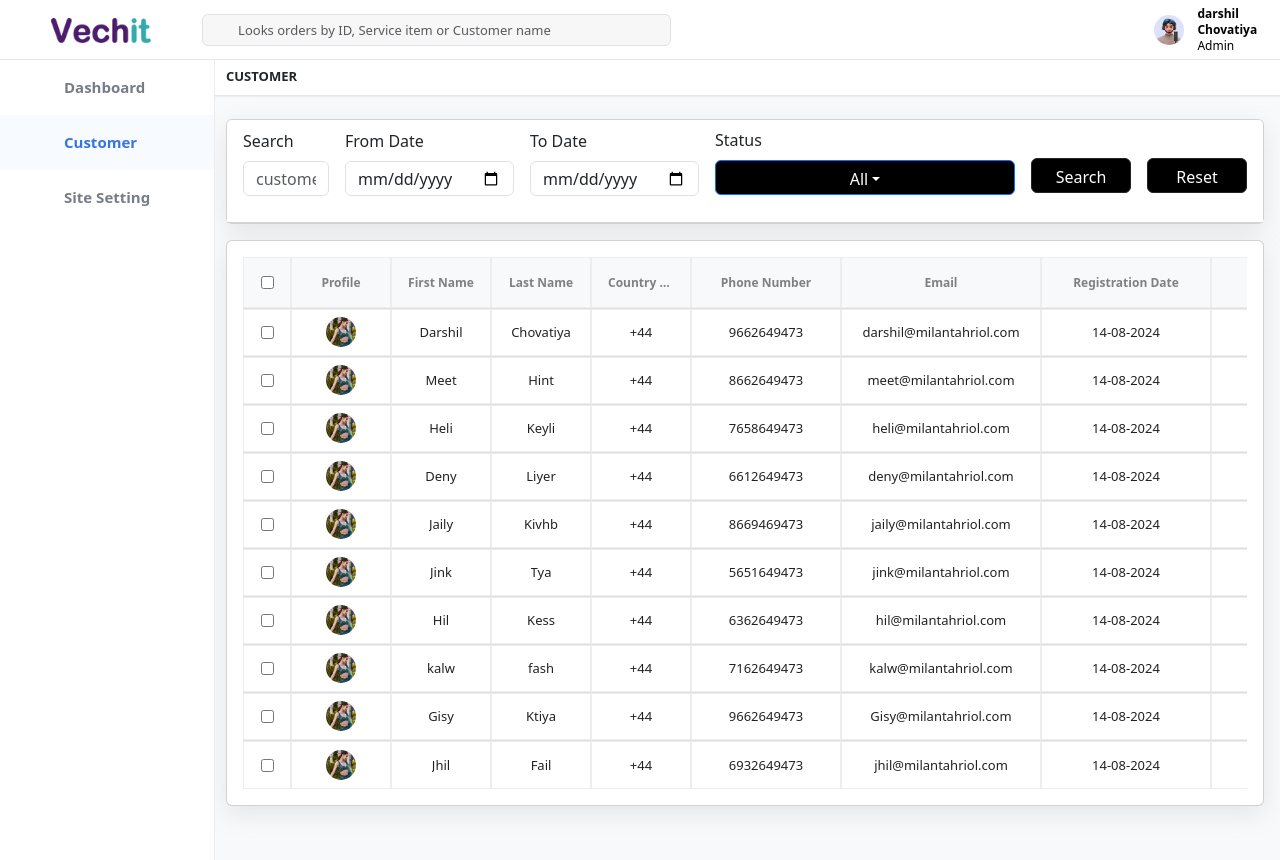
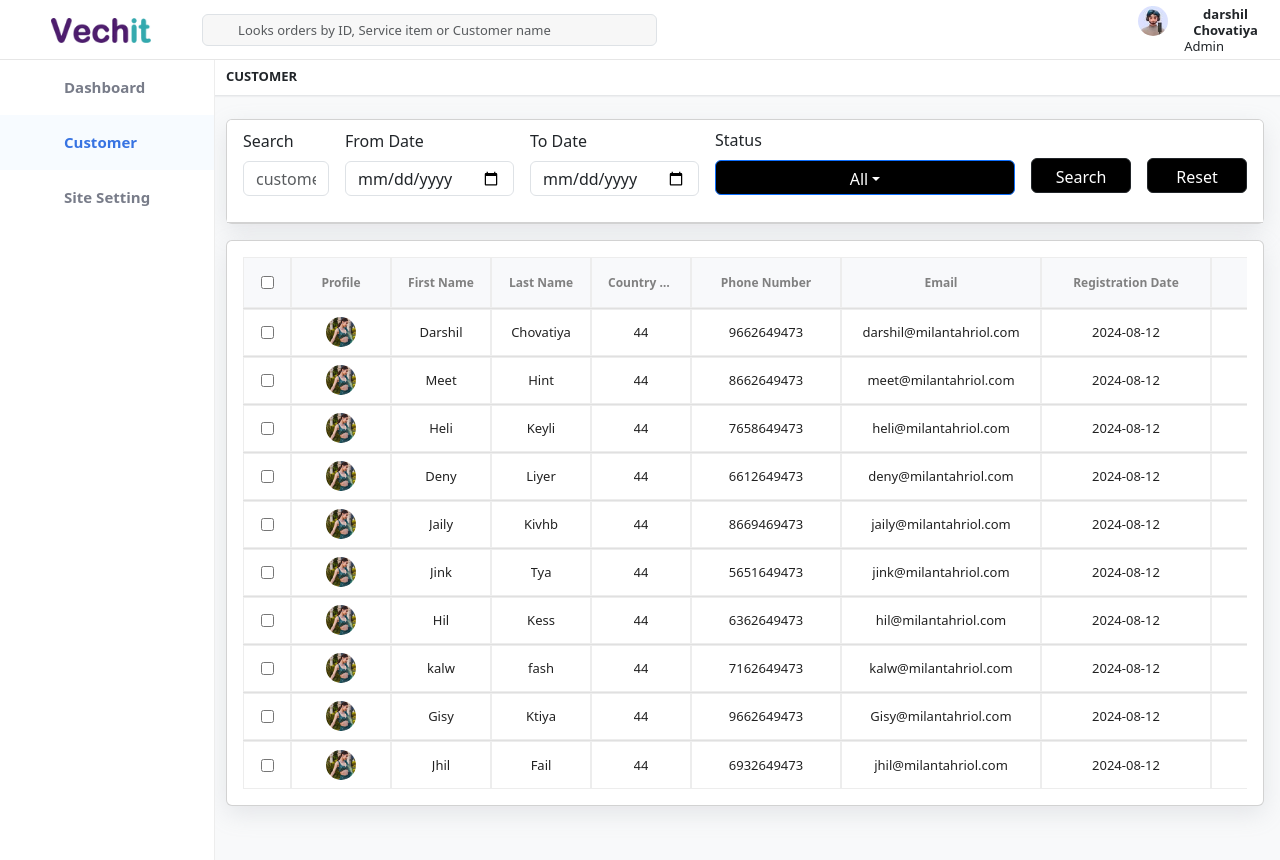
Before and after one commit to darshilchovatiya/Vechit-page-tsk, a Next.js app: page /customer in a window 1280 px wide. Shown: the top 860 px of the page. Built offline with nearby package versions, Linux system fonts and the light colour scheme; some icons are missing.

Commit message:
update btn changes

```diff
--- a/Components/Customer/CustomerTable/CustomerTable.js
+++ b/Components/Customer/CustomerTable/CustomerTable.js
@@ -3,10 +3,9 @@ import { useRouter } from "next/router";
 import { useEffect, useState } from "react";
 import DataTable from "react-data-table-component";
 import { Badge, Button, Card, CardBody } from "reactstrap";
+import ModalPage from "../../Modal/ModalPage";
+import UpdateModal from "../../Modal/UpdateModal";
 import CustomerMainCard from "../CustmorCard/CustomerMainCard";
-import AddModal from "../../Modal/AddModal";
-import UpdateModal from "../../Modal/UpdateModal";
-import ModalPage from "../../Modal/ModalPage";
 
 const customStyles = {
   headCells: {
@@ -32,107 +31,108 @@ export default function CustomerTable() {
   const [selectedId, setSelectedId] = useState(null);
   const toggle = () => setModal(!modal);
   const [searchQuery, setSearchQuery] = useState("");
+  const [type, setType] = useState("");
 
   const [data, setData] = useState([
     {
       id: 1,
       firstname: "Darshil",
       lastname: "Chovatiya",
-      countrycode: "+44",
+      countrycode: "44",
       phonenumber: "9662649473",
       email: "darshil@milantahriol.com",
-      registrationdate: "14-08-2024 ",
-      logindate: "28-08-2024  ",
+      registrationdate: "2024-08-12",
+      logindate: "2024-08-28",
     },
     {
       id: 2,
       firstname: "Meet",
       lastname: "Hint",
-      countrycode: "+44",
+      countrycode: "44",
       phonenumber: "8662649473",
       email: "meet@milantahriol.com",
-      registrationdate: "14-08-2024 ",
-      logindate: "28-08-2024  ",
+      registrationdate: "2024-08-12",
+      logindate: "2024-08-28",
     },
     {
       id: 3,
       firstname: "Heli",
       lastname: "Keyli",
-      countrycode: "+44",
+      countrycode: "44",
       phonenumber: "7658649473",
       email: "heli@milantahriol.com",
-      registrationdate: "14-08-2024 ",
-      logindate: "28-08-2024 ",
+      registrationdate: "2024-08-12",
+      logindate: "2024-08-28",
     },
     {
       id: 4,
       firstname: "Deny",
       lastname: "Liyer",
-      countrycode: "+44",
+      countrycode: "44",
       phonenumber: "6612649473",
       email: "deny@milantahriol.com",
-      registrationdate: "14-08-2024 ",
-      logindate: "28-08-2024 ",
+      registrationdate: "2024-08-12",
+      logindate: "2024-08-28",
     },
     {
       id: 5,
       firstname: "Jaily",
       lastname: "Kivhb",
-      countrycode: "+44",
+      countrycode: "44",
       phonenumber: "8669469473",
       email: "jaily@milantahriol.com",
-      registrationdate: "14-08-2024",
-      logindate: "28-08-2024 ",
+      registrationdate: "2024-08-12",
+      logindate: "2024-08-28",
     },
     {
       id: 6,
       firstname: "Jink",
       lastname: "Tya",
-      countrycode: "+44",
+      countrycode: "44",
       phonenumber: "5651649473",
       email: "jink@milantahriol.com",
-      registrationdate: "14-08-2024",
-      logindate: "28-08-2024",
+      registrationdate: "2024-08-12",
+      logindate: "2024-08-28",
     },
     {
       id: 7,
       firstname: "Hil",
       lastname: "Kess",
-      countrycode: "+44",
+      countrycode: "44",
       phonenumber: "6362649473",
       email: "hil@milantahriol.com",
-      registrationdate: "14-08-2024 ",
-      logindate: "28-08-2024",
+      registrationdate: "2024-08-12",
+      logindate: "2024-08-28",
     },
     {
       id: 8,
       firstname: "kalw",
       lastname: "fash",
-      countrycode: "+44",
+      countrycode: "44",
       phonenumber: "7162649473",
       email: "kalw@milantahriol.com",
-      registrationdate: "14-08-2024",
-      logindate: "28-08-2024",
+      registrationdate: "2024-08-12",
+      logindate: "2024-08-28",
     },
     {
       id: 9,
       firstname: "Gisy",
       lastname: "Ktiya",
-      countrycode: "+44",
+      countrycode: "44",
       phonenumber: "9662649473",
       email: "Gisy@milantahriol.com",
-      registrationdate: "14-08-2024 ",
-      logindate: "28-08-2024 ",
+      registrationdate: "2024-08-12",
+      logindate: "2024-08-28",
     },
     {
       id: 10,
       firstname: "Jhil",
       lastname: "Fail",
-      countrycode: "+44",
+      countrycode: "44",
       phonenumber: "6932649473",
       email: "jhil@milantahriol.com",
-      registrationdate: "14-08-2024",
-      logindate: "28-08-2024 ",
+      registrationdate: "2024-08-12",
+      logindate: "2024-08-28",
     },
   ]);
 
@@ -216,8 +216,9 @@ export default function CustomerTable() {
             <Button
               color="secondary p-0"
               onClick={() => {
+                setType("add");
                 setSelectedId(row.id);
-                toggleAddModal();
+                toggleUpdateModal();
               }}
             >
               <Icon icon="material-symbols:add" width="1rem" height="1rem" />
@@ -227,7 +228,9 @@ export default function CustomerTable() {
           <Button
             color="primary p-0"
             onClick={() => {
+              setType("update");
               setSelectedId(row.id);
+              setFormData(row);
               toggleUpdateModal();
             }}
           >
@@ -282,9 +285,6 @@ export default function CustomerTable() {
 
   // add new data
 
-  const [addModalOpen, setAddModalOpen] = useState(false);
-  const toggleAddModal = () => setAddModalOpen(!addModalOpen);
-
   const [newCustomer, setNewCustomer] = useState({
     firstname: "",
     lastname: "",
@@ -299,7 +299,7 @@ export default function CustomerTable() {
     e.preventDefault();
     const newCustomerData = { ...newCustomer, id: data.length + 1 };
     setData([...data, newCustomerData]);
-    toggleAddModal();
+    toggleUpdateModal();
   };
   const handleInputChange = (e) => {
     const { name, value } = e.target;
@@ -324,6 +324,11 @@ export default function CustomerTable() {
     logindate: "",
   });
 
+  const handleEditButtonClick = (row) => {
+    setSelectedId(row.id);
+    toggleUpdateModal();
+  };
+
   const handleUpdateCustomer = (e) => {
     e.preventDefault();
     const updatedData = data.map((item) =>
@@ -340,12 +345,7 @@ export default function CustomerTable() {
       [name]: value,
     });
   };
-
-  const handleEditButtonClick = (row) => {
-    setSelectedId(row.id);
-    setFormData(row);
-    toggleUpdateModal();
-  };
+  console.log(formData);
 
   // delete row
 
@@ -377,19 +377,16 @@ export default function CustomerTable() {
 
       <ModalPage rowDelete={rowDelete} modal={modal} toggle={toggle} />
 
-      <AddModal
+      <UpdateModal
         handleInputChange={handleInputChange}
         handleAddCustomer={handleAddCustomer}
-        toggleAddModal={toggleAddModal}
         setNewCustomer={setNewCustomer}
-        addModalOpen={addModalOpen}
-      />
-      <UpdateModal
+        type={type}
+        formData={formData}
         handleUpdateCustomer={handleUpdateCustomer}
         handleUpdateInputChange={handleUpdateInputChange}
         handleEditButtonClick={handleEditButtonClick}
         toggleUpdateModal={toggleUpdateModal}
-        setNewCustomer={setNewCustomer}
         updateModalOpen={updateModalOpen}
       />
     </>
--- a/Components/HeaderMain/HeaderMain.js
+++ b/Components/HeaderMain/HeaderMain.js
@@ -77,10 +77,16 @@ export default function HeaderMain() {
           </div>
 
           {/* </div> */}
-          <div className="profile">
+          <div className="profile ">
             <UncontrolledDropdown color="white">
               <DropdownToggle color="white">
-                <img src="/userProfile.jpeg"></img>
+                <div>
+                  <img src="/userProfile.jpeg"></img>
+                </div>
+                <div className="profile-text">
+                  <div className="name">darshil Chovatiya</div>
+                  <div className="position">Admin</div>
+                </div>
               </DropdownToggle>
               <DropdownMenu color="white">
                 <DropdownItem className="pro">
@@ -105,10 +111,10 @@ export default function HeaderMain() {
               </DropdownMenu>
             </UncontrolledDropdown>
 
-            <div className="profile-text">
+            {/* <div className="profile-text">
               <div className="name">darshil Chovatiya</div>
               <div className="position">Admin</div>
-            </div>
+            </div> */}
           </div>
         </div>
       </div>
--- a/src/styles/globals.css
+++ b/src/styles/globals.css
@@ -109,12 +109,21 @@ input#search {
     border-radius: 50%;
   }
 
+  button.btn.btn-white {
+    display: flex;
+    gap: 1rem;
+  }
+  .position {
+    float: left;
+}
+
   .name {
     font-weight: 600;
   }
 
   .profile-text {
     line-height: 16px;
+    font-size: 13px;
   }
 
   button.pro.dropdown-item {
@@ -658,7 +667,7 @@ button.btn.btn-dark.\33 {
 /* modal page  */
 button.btn.btn-danger.\32 {
   height: 38px;
-  width: 75px;
+  width: 80px;
 }
 
 
```
Also changed, not shown: Components/Modal/AddModal.js (+115 -115 lines), Components/Modal/UpdateModal.js (+58 -20 lines).
